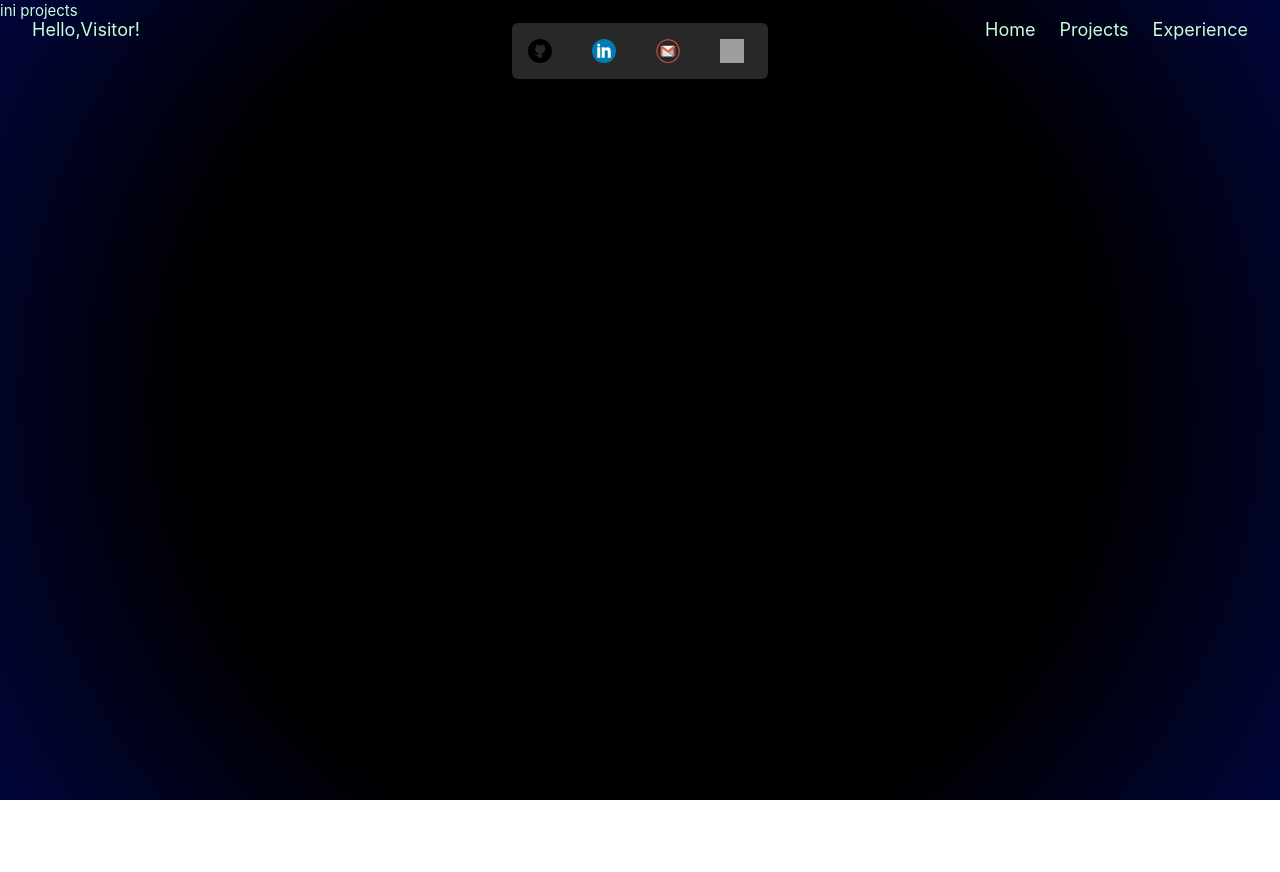
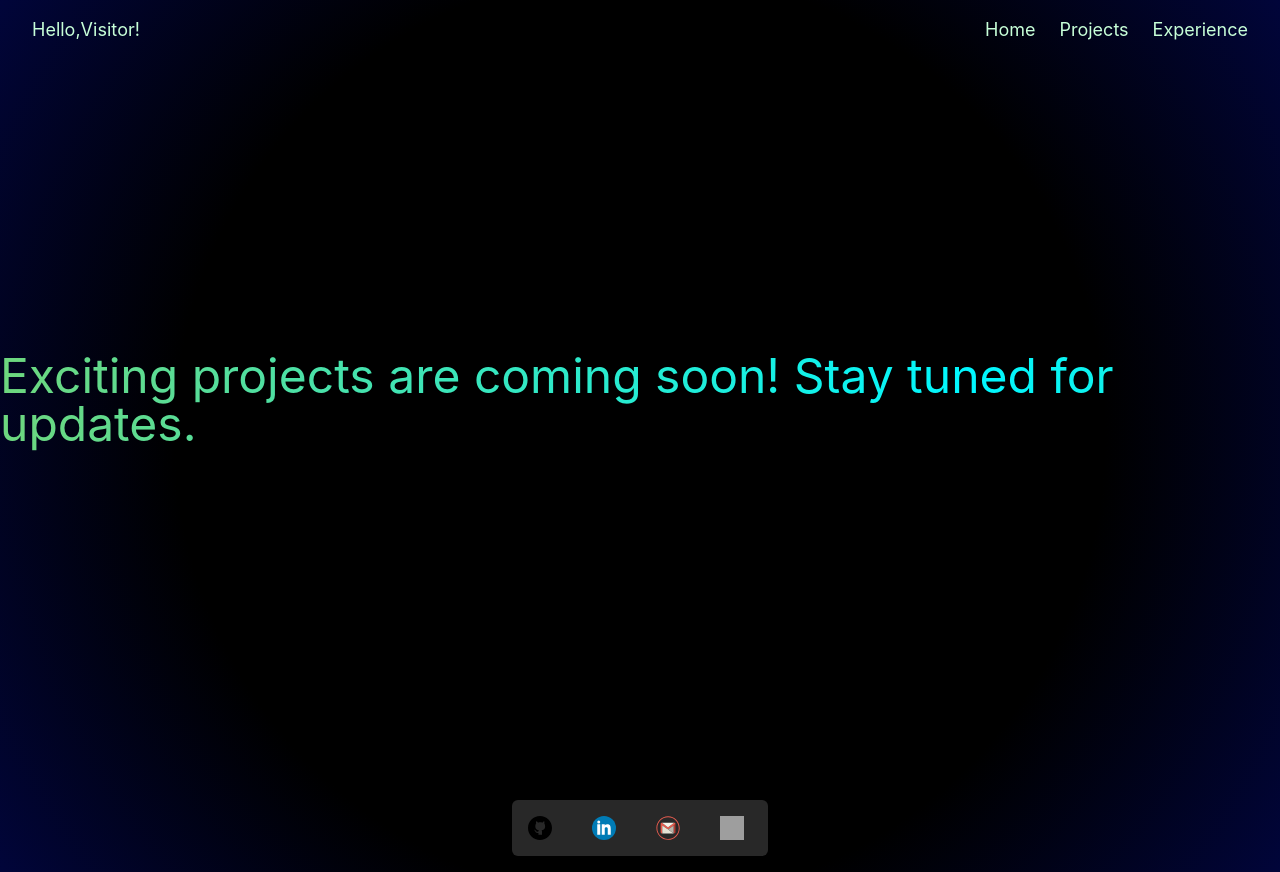
Before and after one commit to swiftee19/swiftee19.github.io, a Vue app: page /projects in a window 1280 px wide. Before the commit the page ends 800 px from the top, so only its background shows below. Built offline with nearby package versions, Linux system fonts and the light colour scheme; grey boxes are pictures that could not be loaded.

Commit message:
Update placeholder text on ProjectsView

```diff
--- a/src/components/experience_view/ExperienceBlock.vue
+++ b/src/components/experience_view/ExperienceBlock.vue
@@ -1,7 +1,5 @@
 <script setup lang="ts">
-import { ref, onMounted, onUnmounted } from 'vue'
 import AccentedText from '../general/AccentedText.vue'
-import type { transform } from 'typescript';
 
 defineProps({
     ExperienceTitle: {
--- a/src/views/ProjectsView.vue
+++ b/src/views/ProjectsView.vue
@@ -1,3 +1,9 @@
+<script setup lang="ts">
+import AccentedText from '../components/general/AccentedText.vue'
+</script>
+
 <template>
-  <div>ini projects</div>
+  <main class="min-h-screen w-full flex flex-col items-center justify-center">
+    <AccentedText><h1 class="text-5xl py-6">Exciting projects are coming soon! Stay tuned for updates.</h1></AccentedText>
+  </main>
 </template>
```
